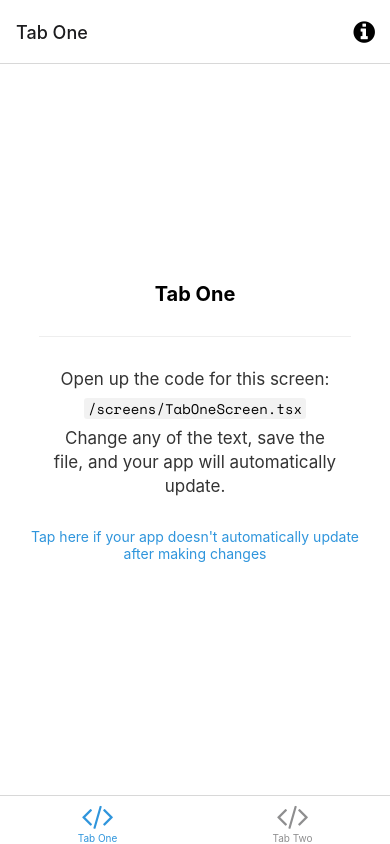
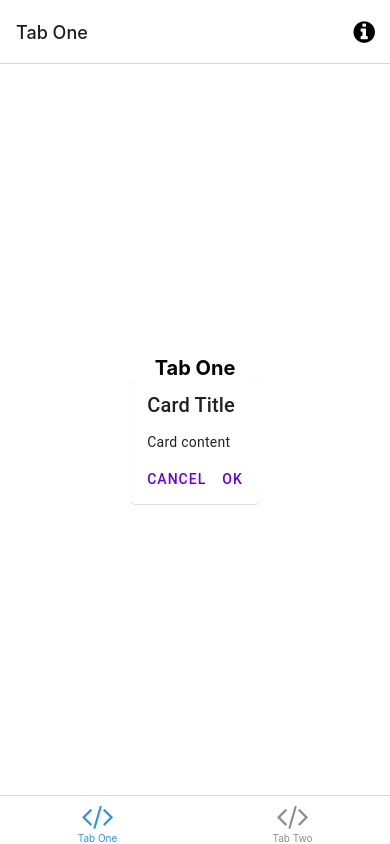
Before and after one commit to Julian-Tipler/productivity-tracker, a React Native app: screen /TabOne in a window 390 px wide. Built offline with nearby package versions, Linux system fonts and the light colour scheme; what expo-linking would draw is missing.

Commit message:
added home page

```diff
--- a/navigation/index.tsx
+++ b/navigation/index.tsx
@@ -14,8 +14,8 @@ import Colors from '../constants/Colors';
 import useColorScheme from '../hooks/useColorScheme';
 import ModalScreen from '../screens/ModalScreen';
 import NotFoundScreen from '../screens/NotFoundScreen';
-import TabOneScreen from '../screens/TabOneScreen';
-import TabTwoScreen from '../screens/TabTwoScreen';
+import HomePage from '../screens/HomePage/HomePage';
+import Ratings from '../screens/Ratings/Ratings';
 import { RootStackParamList, RootTabParamList, RootTabScreenProps } from '../types';
 import LinkingConfiguration from './LinkingConfiguration';
 
@@ -64,7 +64,7 @@ function BottomTabNavigator() {
       }}>
       <BottomTab.Screen
         name="TabOne"
-        component={TabOneScreen}
+        component={HomePage}
         options={({ navigation }: RootTabScreenProps<'TabOne'>) => ({
           title: 'Tab One',
           tabBarIcon: ({ color }) => <TabBarIcon name="code" color={color} />,
@@ -86,7 +86,7 @@ function BottomTabNavigator() {
       />
       <BottomTab.Screen
         name="TabTwo"
-        component={TabTwoScreen}
+        component={Ratings}
         options={{
           title: 'Tab Two',
           tabBarIcon: ({ color }) => <TabBarIcon name="code" color={color} />,
--- /dev/null
+++ b/screens/HomePage/HomePage.tsx
@@ -0,0 +1,41 @@
+import { StyleSheet } from "react-native";
+import { Card, Title, Paragraph, Button } from "react-native-paper";
+
+import EditScreenInfo from "../../components/EditScreenInfo";
+import { Text, View } from "../../components/Themed";
+import { RootTabScreenProps } from "../../types";
+
+export default function Home({ navigation }: RootTabScreenProps<"TabOne">) {
+  return (
+    <View style={styles.container}>
+      <Text style={styles.title}>Tab One</Text>
+      <Card>
+        <Card.Title title="Card Title" />
+        <Card.Content>
+          <Paragraph>Card content</Paragraph>
+        </Card.Content>
+        <Card.Actions>
+          <Button>Cancel</Button>
+          <Button>Ok</Button>
+        </Card.Actions>
+      </Card>
+    </View>
+  );
+}
+
+const styles = StyleSheet.create({
+  container: {
+    flex: 1,
+    alignItems: "center",
+    justifyContent: "center",
+  },
+  title: {
+    fontSize: 20,
+    fontWeight: "bold",
+  },
+  separator: {
+    marginVertical: 30,
+    height: 1,
+    width: "80%",
+  },
+});
--- a/screens/TabTwoScreen.tsx
+++ b/screens/Ratings/Ratings.tsx
@@ -1,7 +1,7 @@
 import { StyleSheet } from 'react-native';
 
-import EditScreenInfo from '../components/EditScreenInfo';
-import { Text, View } from '../components/Themed';
+import EditScreenInfo from '../../components/EditScreenInfo';
+import { Text, View } from '../../components/Themed';
 
 export default function TabTwoScreen() {
   return (
--- a/screens/TabOneScreen.tsx
+++ /dev/null
@@ -1,32 +0,0 @@
-import { StyleSheet } from 'react-native';
-
-import EditScreenInfo from '../components/EditScreenInfo';
-import { Text, View } from '../components/Themed';
-import { RootTabScreenProps } from '../types';
-
-export default function TabOneScreen({ navigation }: RootTabScreenProps<'TabOne'>) {
-  return (
-    <View style={styles.container}>
-      <Text style={styles.title}>Tab One</Text>
-      <View style={styles.separator} lightColor="#eee" darkColor="rgba(255,255,255,0.1)" />
-      <EditScreenInfo path="/screens/TabOneScreen.tsx" />
-    </View>
-  );
-}
-
-const styles = StyleSheet.create({
-  container: {
-    flex: 1,
-    alignItems: 'center',
-    justifyContent: 'center',
-  },
-  title: {
-    fontSize: 20,
-    fontWeight: 'bold',
-  },
-  separator: {
-    marginVertical: 30,
-    height: 1,
-    width: '80%',
-  },
-});
```
Also changed, not shown: frontend/HomePage/Home.jsx (deleted), frontend/Ratings/Ratings.jsx (deleted), frontend/components/Card.jsx (deleted), screens/Graphs/Graphs.tsx (added).
